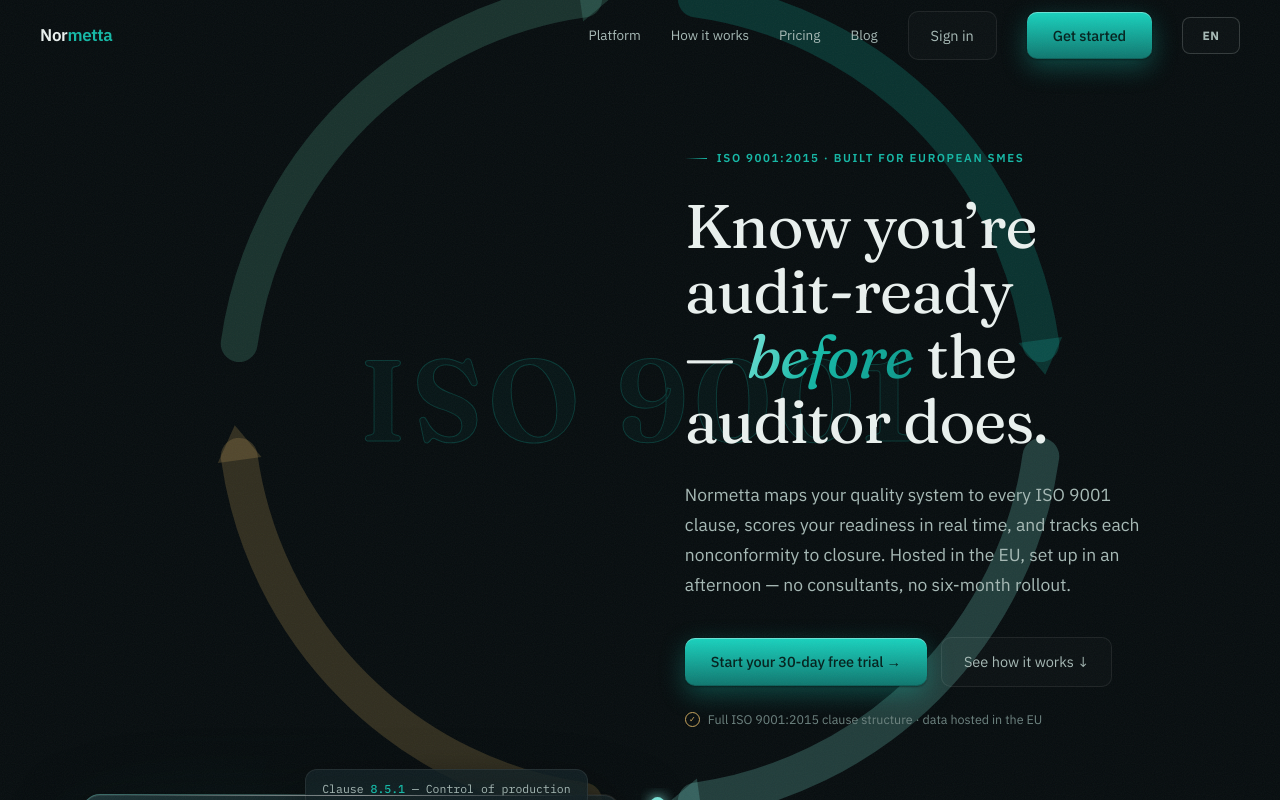
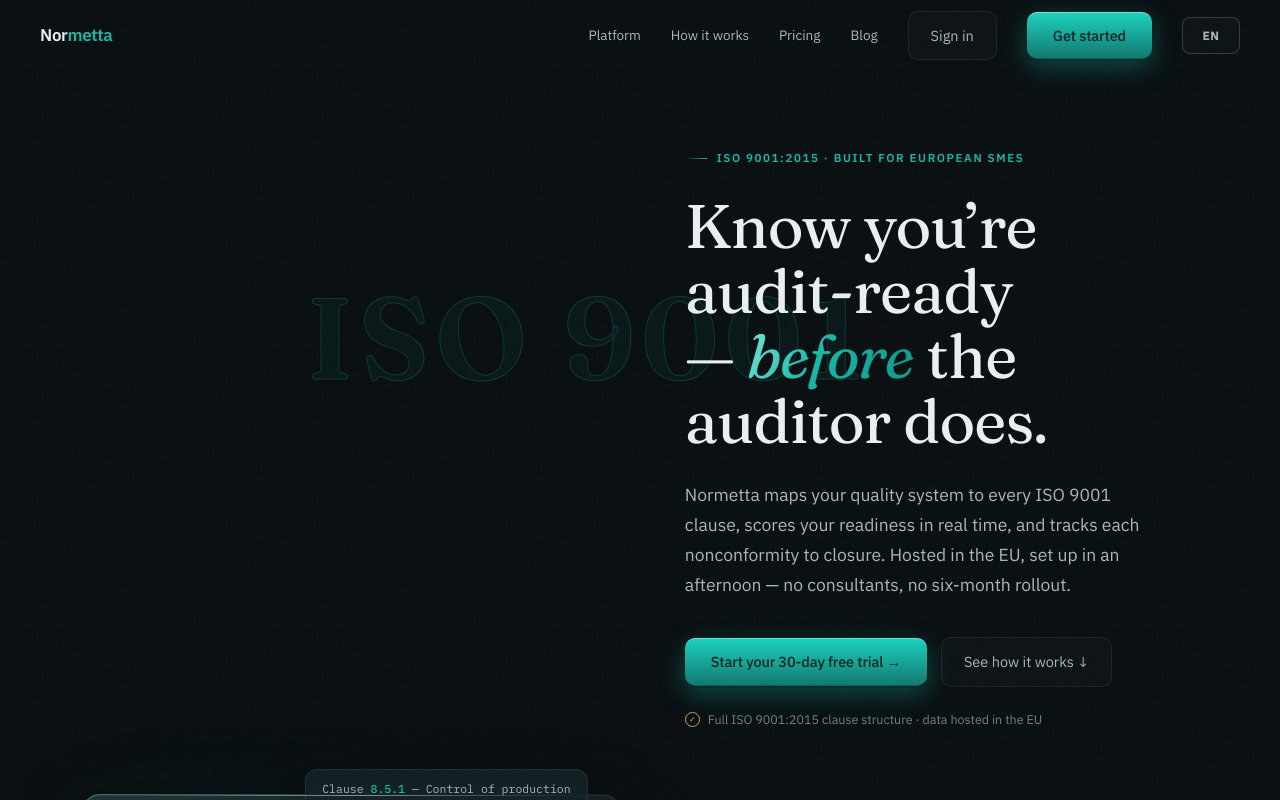
Before and after one commit to stagsz/AuditFlow, a Next.js app in the folder frontend/: page / in a window 1280 px wide. Shown: the top 800 px of the page. Built offline with nearby package versions, Linux system fonts and the light colour scheme.

Commit message:
revert(landing): remove PDCA arrow ring watermark
Roll back the animated PDCA ring (commits 9fbbba9, 51c9c2b, abcb842).
Restores the plain drifting ISO 9001 watermark; deletes ArrowTrail.tsx
and its LandingPage wiring.

```diff
--- a/frontend/src/components/landing/ArrowTrail.tsx
+++ /dev/null
@@ -1,94 +0,0 @@
-'use client';
-
-import { useEffect, useRef } from 'react';
-
-/**
- * PDCA cycle ring behind the ISO 9001 watermark. Four curved arrow segments
- * circle the centered word clockwise — the continuous-improvement loop ISO 9001
- * is built on. A light travels around the ring; every full lap calls onCycle()
- * so the parent pulses the word.
- *
- * viewBox 1000x1000, centre 500,500. Angles are degrees clockwise from 12 o'clock.
- */
-
-const CX = 500, CY = 500, R = 440;
-const polar = (a: number, r = R) => {
-  const rad = (a * Math.PI) / 180;
-  return { x: CX + r * Math.sin(rad), y: CY - r * Math.cos(rad) };
-};
-
-type Seg = { d: string; head: string; color: string };
-
-const SEGMENTS: Seg[] = [
-  { a0: 8, a1: 82, color: '#14b8a6' },
-  { a0: 98, a1: 172, color: '#7ee8dc' },
-  { a0: 188, a1: 262, color: '#c8a45c' },
-  { a0: 278, a1: 352, color: '#5eb89a' },
-].map(({ a0, a1, color }) => {
-  const p0 = polar(a0), p1 = polar(a1);
-  const d = `M ${p0.x} ${p0.y} A ${R} ${R} 0 0 1 ${p1.x} ${p1.y}`;
-
-  // arrowhead at the clockwise-leading end (a1)
-  const rad = (a1 * Math.PI) / 180;
-  const t = { x: Math.cos(rad), y: Math.sin(rad) };   // clockwise tangent
-  const n = { x: Math.sin(rad), y: -Math.cos(rad) };  // outward normal
-  const tip = { x: p1.x + t.x * 34, y: p1.y + t.y * 34 };
-  const b1 = { x: p1.x + n.x * 24 - t.x * 4, y: p1.y + n.y * 24 - t.y * 4 };
-  const b2 = { x: p1.x - n.x * 24 - t.x * 4, y: p1.y - n.y * 24 - t.y * 4 };
-  const head = `M ${tip.x} ${tip.y} L ${b1.x} ${b1.y} L ${b2.x} ${b2.y} Z`;
-
-  return { d, head, color };
-});
-
-export default function ArrowTrail({ onCycle }: { onCycle?: () => void }) {
-  const lightRef = useRef<SVGCircleElement>(null);
-  const rafRef = useRef<number>(0);
-
-  useEffect(() => {
-    const reduced = window.matchMedia('(prefers-reduced-motion: reduce)').matches;
-    const light = lightRef.current;
-    if (reduced || !light) return;
-
-    const duration = 14000; // ms per lap
-    let start: number | null = null;
-    let last = 0;
-
-    const tick = (ts: number) => {
-      if (start === null) start = ts;
-      const progress = ((ts - start) % duration) / duration;
-      const p = polar(progress * 360);
-      light.setAttribute('cx', String(p.x));
-      light.setAttribute('cy', String(p.y));
-      if (progress < last) onCycle?.();
-      last = progress;
-      rafRef.current = requestAnimationFrame(tick);
-    };
-    rafRef.current = requestAnimationFrame(tick);
-    return () => cancelAnimationFrame(rafRef.current);
-  }, [onCycle]);
-
-  return (
-    <svg className="lp-arrows" viewBox="0 0 1000 1000" preserveAspectRatio="xMidYMid meet" aria-hidden="true">
-      <defs>
-        <filter id="lp-arrow-glow" x="-60%" y="-60%" width="220%" height="220%">
-          <feGaussianBlur stdDeviation="7" result="b" />
-          <feMerge>
-            <feMergeNode in="b" />
-            <feMergeNode in="SourceGraphic" />
-          </feMerge>
-        </filter>
-      </defs>
-
-      <g className="lp-ring">
-        {SEGMENTS.map((s, i) => (
-          <g key={i} style={{ color: s.color }}>
-            <path className="lp-seg" d={s.d} />
-            <path className="lp-seg-head" d={s.head} />
-          </g>
-        ))}
-      </g>
-
-      <circle ref={lightRef} className="lp-arrow-light" r="8" cx="500" cy="60" filter="url(#lp-arrow-glow)" />
-    </svg>
-  );
-}
--- a/frontend/src/components/landing/LandingPage.tsx
+++ b/frontend/src/components/landing/LandingPage.tsx
@@ -1,11 +1,10 @@
 'use client';
 
-import { useCallback, useEffect, useRef, useState } from 'react';
+import { useEffect, useRef, useState } from 'react';
 import Link from 'next/link';
 import { getLocale, Locale } from '@/lib/locale';
 import { useLocaleMessages } from '@/lib/i18n/landing-messages';
 import LocaleSwitcher from '@/components/locale/LocaleSwitcher';
-import ArrowTrail from '@/components/landing/ArrowTrail';
 // NOTE: This import keeps getting dropped during rebrand/merge resolutions
 // (see commits d512c89, 6c813ed, 16e084f). Without it the landing page renders
 // completely unstyled. Do not remove.
@@ -32,18 +31,6 @@
   const tourVideoRef = useRef<HTMLVideoElement>(null);
   const [scrolled, setScrolled] = useState(false);
   const [storyIndex, setStoryIndex] = useState(0);
-  const [wordLit, setWordLit] = useState(false);
-  const litTimer = useRef<ReturnType<typeof setTimeout> | null>(null);
-
-  const handleArrowCycle = useCallback(() => {
-    setWordLit(true);
-    if (litTimer.current) clearTimeout(litTimer.current);
-    litTimer.current = setTimeout(() => setWordLit(false), 2600);
-  }, []);
-
-  useEffect(() => () => {
-    if (litTimer.current) clearTimeout(litTimer.current);
-  }, []);
 
   useEffect(() => {
     let ticking = false;
@@ -158,8 +145,7 @@
       <div className="lp-progress" ref={progressRef} />
       <div className="grain" />
       <div className="lp-bg" aria-hidden="true">
-        <ArrowTrail onCycle={handleArrowCycle} />
-        <span className={`lp-bg-word${wordLit ? ' lit' : ''}`}>ISO 9001</span>
+        <span className="lp-bg-word">ISO 9001</span>
       </div>
 
       <nav className={scrolled ? 'scrolled' : undefined}>
--- a/frontend/src/components/landing/landing.css
+++ b/frontend/src/components/landing/landing.css
@@ -66,8 +66,7 @@
 }
 .lp .lp-bg-word {
   position: absolute;
-  top: 50%; left: 50%;
-  transform: translate(-50%, -50%);
+  top: 40%; left: 50%;
   font-family: var(--lp-serif);
   font-weight: 700;
   font-size: clamp(64px, 9vw, 130px);
@@ -87,43 +86,20 @@
   background-size: 300% 100%;
   -webkit-background-clip: text;
   background-clip: text;
-  /* Locked dead-centre inside the PDCA ring (transform is set above). Motion is
-     supplied by the ring's travelling light + the .lit sheen — no drift, so the
-     word stays concentric with the ring. */
-}
-.lp .lp-bg-word.lit {
-  animation: lp-bg-sheen 2.4s linear 1;
-}
-
-/* ── PDCA cycle ring behind the watermark ── */
-/* Square, centred on the same origin as .lp-bg-word so the ring stays concentric
-   with "ISO 9001" on every aspect ratio. Sized to comfortably clear the word. */
-.lp .lp-arrows {
-  position: absolute;
-  top: 50%; left: 50%;
-  transform: translate(-50%, -50%);
-  width: min(920px, 94vw);
-  height: min(920px, 94vw);
-  pointer-events: none;
-}
-.lp .lp-seg {
-  fill: none;
-  stroke: currentColor;
-  stroke-width: 40;
-  stroke-linecap: round;
-  opacity: 0.22;
-}
-.lp .lp-seg-head { fill: currentColor; opacity: 0.22; }
-.lp .lp-arrow-light { fill: var(--lp-teal-bright); }
-@media (prefers-reduced-motion: reduce) {
-  .lp .lp-arrow-light { display: none; }
+  animation:
+    lp-bg-sheen 7s linear infinite,
+    lp-bg-drift 22s ease-in-out infinite alternate;
 }
 @keyframes lp-bg-sheen {
   from { background-position: 100% 0; }
   to { background-position: -200% 0; }
 }
+@keyframes lp-bg-drift {
+  from { transform: translate(-50%, -50%) translate(-90px, 30px); }
+  to { transform: translate(-50%, -50%) translate(90px, -30px); }
+}
 @media (prefers-reduced-motion: reduce) {
-  .lp .lp-bg-word { animation: none; }
+  .lp .lp-bg-word { animation: none; transform: translate(-50%, -50%); }
 }
 
 /* ── Nav: transparent → glass on scroll ── */
```
